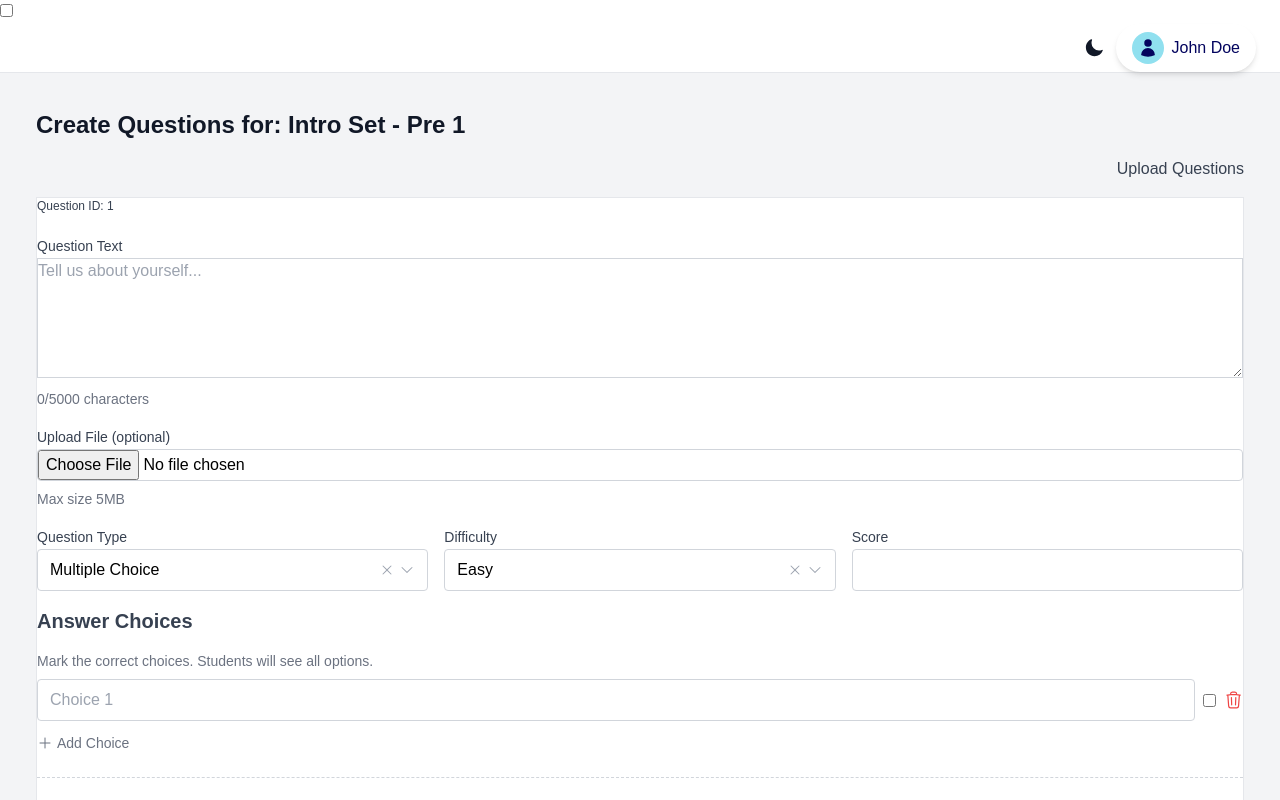
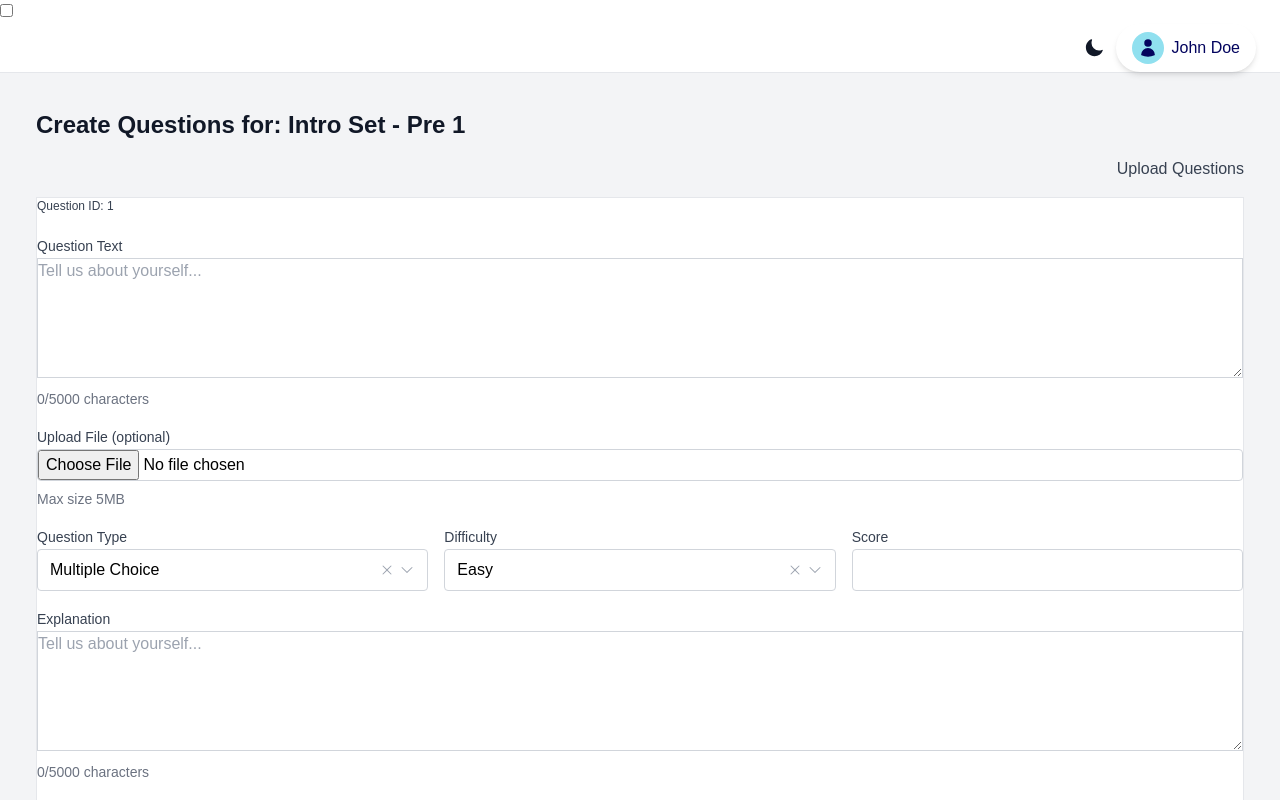
Before and after one commit to Uma-MCMXC/self-paced-learning, a Next.js app in the folder frontend/: page /lecturer/question/question-bank/create/1 in a window 1280 px wide. Shown: the top 800 px of the page. Built offline with nearby package versions, Linux system fonts and the light colour scheme.

Commit message:
frontend: add explanation

```diff
--- a/frontend/app/lecturer/question/question-bank/create/[questionSetId]/page.tsx
+++ b/frontend/app/lecturer/question/question-bank/create/[questionSetId]/page.tsx
@@ -41,6 +41,7 @@ type Question = {
   answer?: string
   attachment?: File | null
   previewUrl?: string | null
+  explanation?: string | null
 }
 
 export default function CreateMultipleQuestionsPage() {
@@ -52,6 +53,7 @@ export default function CreateMultipleQuestionsPage() {
       difficulty: 'easy',
       choices: [{ text: '', isCorrect: false }],
       answer: '',
+      explanation: '',
     },
   ])
 
@@ -96,6 +98,7 @@ export default function CreateMultipleQuestionsPage() {
         difficulty: 'easy',
         choices: [{ text: '', isCorrect: false }],
         answer: '',
+        explanation: '',
       },
     ])
   }
@@ -277,6 +280,18 @@ export default function CreateMultipleQuestionsPage() {
                 onChange={(e) => handleChange(index, 'score', e.target.value)}
                 required
               />
+
+              <div className="col-span-full">
+                <TextareaInput
+                  id="explanation"
+                  name="explanation"
+                  label="Explanation"
+                  placeholder="Tell us about yourself..."
+                  value=""
+                  onChange={(e) => handleChange(index, 'explanation', e.target.value)}
+                  maxLength={5000}
+                />
+              </div>
             </div>
 
             {q.questionType === 'multiple' && (
```
